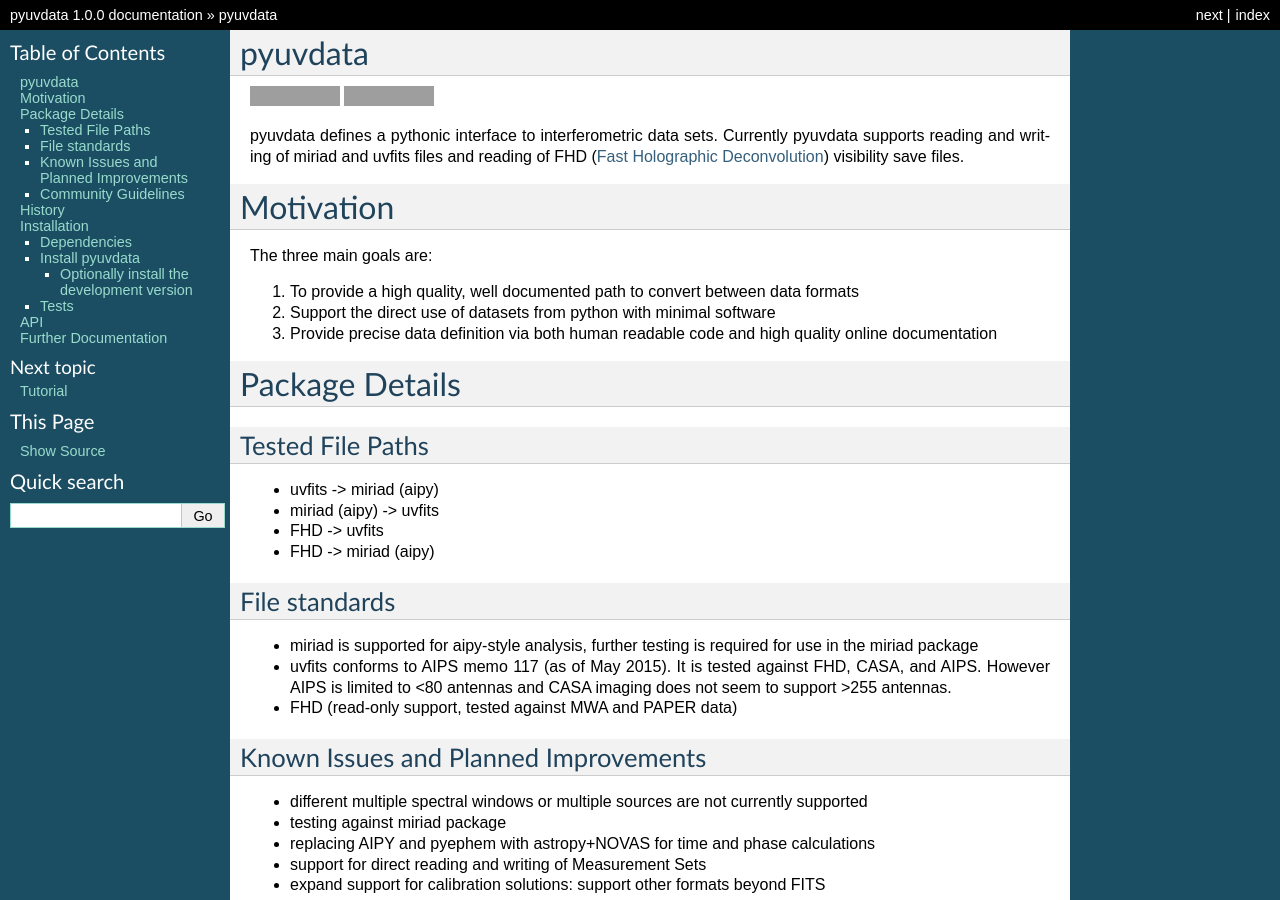
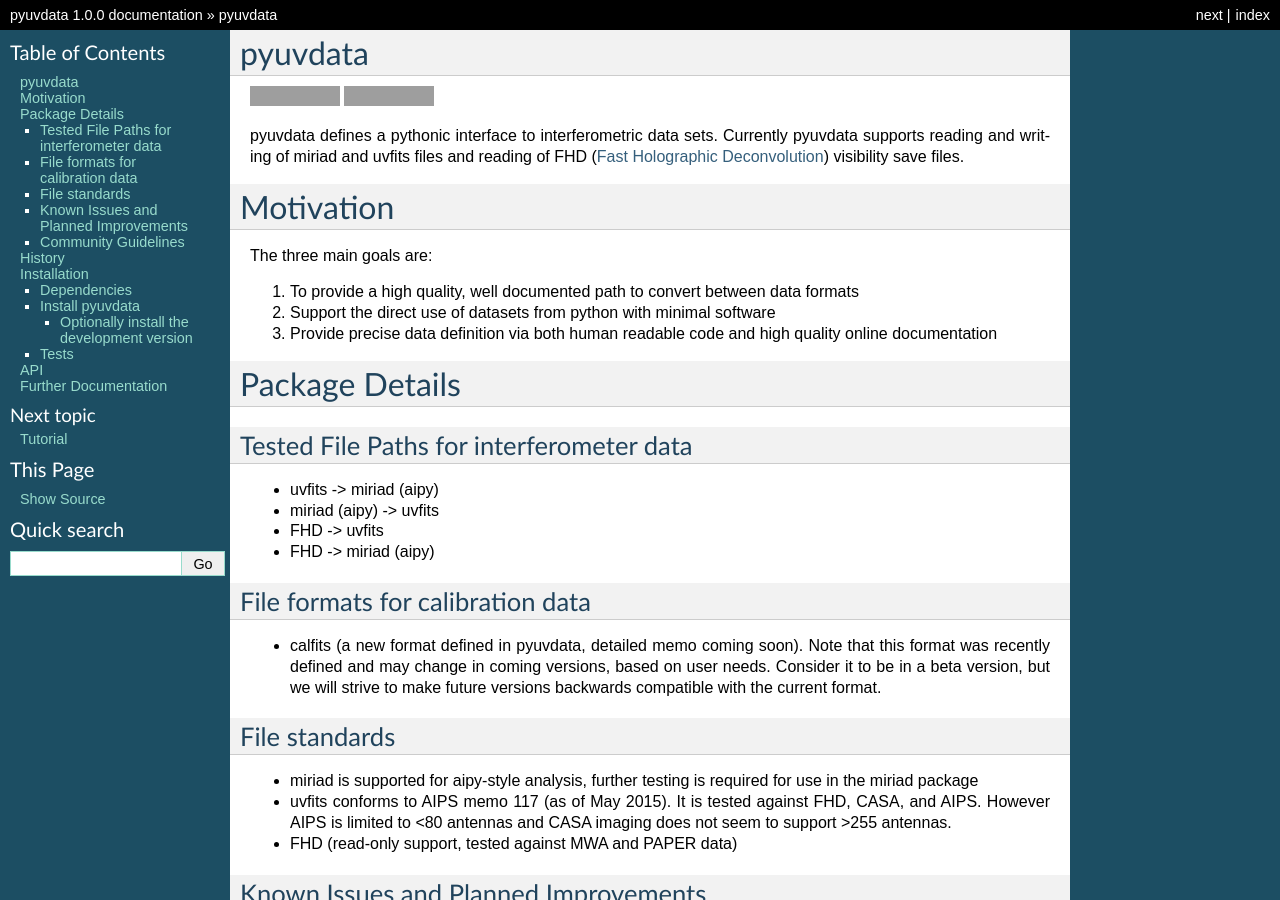
Before and after one commit to RadioAstronomySoftwareGroup/pyuvdata, a Sphinx documentation site: the page built from docs/index.rst, in a window 1280 px wide and 900 px high. Built offline with Sphinx 7.4.7, drawn with Linux system fonts in a browser that asks for light colours; grey boxes are pictures that could not be loaded.

```diff
--- a/docs/index.rst
+++ b/docs/index.rst
@@ -30,13 +30,22 @@ The three main goals are:
 Package Details
 ===============
 
-Tested File Paths
------------------
+Tested File Paths for interferometer data
+-----------------------------------------
 
 -  uvfits -> miriad (aipy)
 -  miriad (aipy) -> uvfits
 -  FHD -> uvfits
 -  FHD -> miriad (aipy)
+
+File formats for calibration data
+---------------------------------
+
+-  calfits (a new format defined in pyuvdata, detailed memo coming
+   soon). Note that this format was recently defined and may change in
+   coming versions, based on user needs. Consider it to be in a beta
+   version, but we will strive to make future versions backwards
+   compatible with the current format.
 
 File standards
 --------------
```
Also changed, not shown: other parts of docs/index.rst (+4 -4 lines), README.md (+6 -3 lines).
